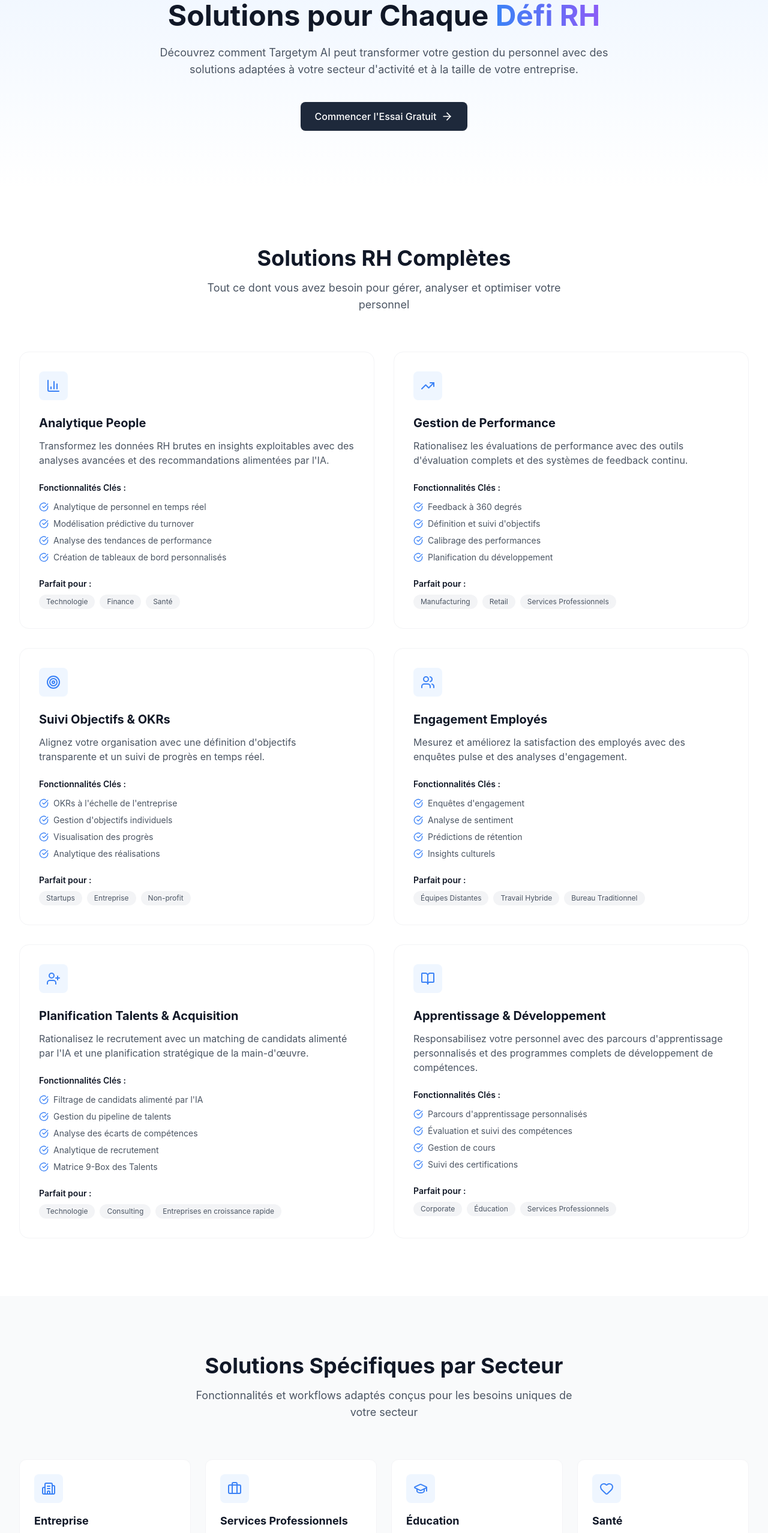
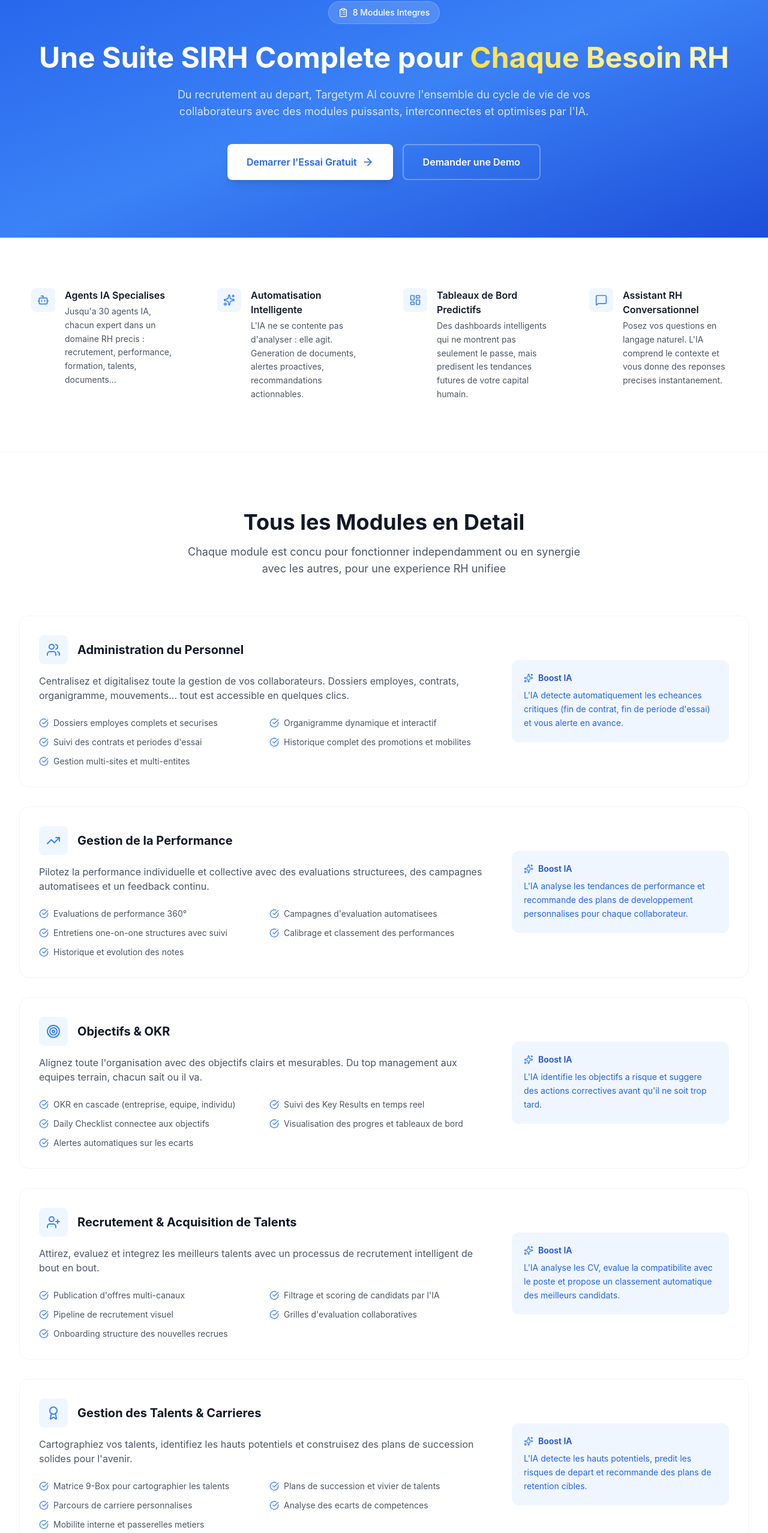
Before and after one commit to Targetym-AI/targetym-website, a Next.js app: page /solutions in a window 1280 px wide. Shown: the part 127-2682 px from the top of the page at 60% size. Built offline with nearby package versions, Linux system fonts and the light colour scheme.

Commit message:
modification page solutions

```diff
--- a/app/solutions/page.tsx
+++ b/app/solutions/page.tsx
@@ -1,205 +1,260 @@
 import Link from 'next/link';
 import {
-  BarChart3,
   TrendingUp,
   Target,
   Users,
   UserPlus,
-  BookOpen,
-  Building2,
-  Briefcase,
   GraduationCap,
-  Heart,
+  FileText,
+  CalendarCheck,
   CheckCircle,
-  ArrowRight
+  ArrowRight,
+  Bot,
+  Sparkles,
+  MessageSquare,
+  Award,
+  ClipboardList,
+  LayoutDashboard
 } from 'lucide-react';
 
-const solutions = [
+const modules = [
   {
-    icon: BarChart3,
-    title: "Analytique People",
-    description: "Transformez les données RH brutes en insights exploitables avec des analyses avancées et des recommandations alimentées par l'IA.",
+    icon: Users,
+    title: "Administration du Personnel",
+    description: "Centralisez et digitalisez toute la gestion de vos collaborateurs. Dossiers employes, contrats, organigramme, mouvements... tout est accessible en quelques clics.",
     features: [
-      "Analytique de personnel en temps réel",
-      "Modélisation prédictive du turnover",
-      "Analyse des tendances de performance",
-      "Création de tableaux de bord personnalisés"
+      "Dossiers employes complets et securises",
+      "Organigramme dynamique et interactif",
+      "Suivi des contrats et periodes d'essai",
+      "Historique complet des promotions et mobilites",
+      "Gestion multi-sites et multi-entites"
     ],
-    sectors: ["Technologie", "Finance", "Santé"]
+    aiFeature: "L'IA detecte automatiquement les echeances critiques (fin de contrat, fin de periode d'essai) et vous alerte en avance."
   },
   {
     icon: TrendingUp,
-    title: "Gestion de Performance",
-    description: "Rationalisez les évaluations de performance avec des outils d'évaluation complets et des systèmes de feedback continu.",
+    title: "Gestion de la Performance",
+    description: "Pilotez la performance individuelle et collective avec des evaluations structurees, des campagnes automatisees et un feedback continu.",
     features: [
-      "Feedback à 360 degrés",
-      "Définition et suivi d'objectifs",
-      "Calibrage des performances",
-      "Planification du développement"
+      "Evaluations de performance 360\u00b0",
+      "Campagnes d'evaluation automatisees",
+      "Entretiens one-on-one structures avec suivi",
+      "Calibrage et classement des performances",
+      "Historique et evolution des notes"
     ],
-    sectors: ["Manufacturing", "Retail", "Services Professionnels"]
+    aiFeature: "L'IA analyse les tendances de performance et recommande des plans de developpement personnalises pour chaque collaborateur."
   },
   {
     icon: Target,
-    title: "Suivi Objectifs & OKRs",
-    description: "Alignez votre organisation avec une définition d'objectifs transparente et un suivi de progrès en temps réel.",
+    title: "Objectifs & OKR",
+    description: "Alignez toute l'organisation avec des objectifs clairs et mesurables. Du top management aux equipes terrain, chacun sait ou il va.",
     features: [
-      "OKRs à l'échelle de l'entreprise",
-      "Gestion d'objectifs individuels",
-      "Visualisation des progrès",
-      "Analytique des réalisations"
+      "OKR en cascade (entreprise, equipe, individu)",
+      "Suivi des Key Results en temps reel",
+      "Daily Checklist connectee aux objectifs",
+      "Visualisation des progres et tableaux de bord",
+      "Alertes automatiques sur les ecarts"
     ],
-    sectors: ["Startups", "Entreprise", "Non-profit"]
-  },
-  {
-    icon: Users,
-    title: "Engagement Employés",
-    description: "Mesurez et améliorez la satisfaction des employés avec des enquêtes pulse et des analyses d'engagement.",
-    features: [
-      "Enquêtes d'engagement",
-      "Analyse de sentiment",
-      "Prédictions de rétention",
-      "Insights culturels"
-    ],
-    sectors: ["Équipes Distantes", "Travail Hybride", "Bureau Traditionnel"]
+    aiFeature: "L'IA identifie les objectifs a risque et suggere des actions correctives avant qu'il ne soit trop tard."
   },
   {
     icon: UserPlus,
-    title: "Planification Talents & Acquisition",
-    description: "Rationalisez le recrutement avec un matching de candidats alimenté par l'IA et une planification stratégique de la main-d'œuvre.",
+    title: "Recrutement & Acquisition de Talents",
+    description: "Attirez, evaluez et integrez les meilleurs talents avec un processus de recrutement intelligent de bout en bout.",
     features: [
-      "Filtrage de candidats alimenté par l'IA",
-      "Gestion du pipeline de talents",
-      "Analyse des écarts de compétences",
-      "Analytique de recrutement",
-      "Matrice 9-Box des Talents"
+      "Publication d'offres multi-canaux",
+      "Filtrage et scoring de candidats par l'IA",
+      "Pipeline de recrutement visuel",
+      "Grilles d'evaluation collaboratives",
+      "Onboarding structure des nouvelles recrues"
     ],
-    sectors: ["Technologie", "Consulting", "Entreprises en croissance rapide"]
+    aiFeature: "L'IA analyse les CV, evalue la compatibilite avec le poste et propose un classement automatique des meilleurs candidats."
   },
   {
-    icon: BookOpen,
-    title: "Apprentissage & Développement",
-    description: "Responsabilisez votre personnel avec des parcours d'apprentissage personnalisés et des programmes complets de développement de compétences.",
+    icon: Award,
+    title: "Gestion des Talents & Carrieres",
+    description: "Cartographiez vos talents, identifiez les hauts potentiels et construisez des plans de succession solides pour l'avenir.",
     features: [
-      "Parcours d'apprentissage personnalisés",
-      "Évaluation et suivi des compétences",
-      "Gestion de cours",
-      "Suivi des certifications"
+      "Matrice 9-Box pour cartographier les talents",
+      "Plans de succession et vivier de talents",
+      "Parcours de carriere personnalises",
+      "Analyse des ecarts de competences",
+      "Mobilite interne et passerelles metiers"
     ],
-    sectors: ["Corporate", "Éducation", "Services Professionnels"]
+    aiFeature: "L'IA detecte les hauts potentiels, predit les risques de depart et recommande des plans de retention cibles."
+  },
+  {
+    icon: GraduationCap,
+    title: "Formation & Developpement",
+    description: "Developpez les competences de vos equipes avec des parcours de formation intelligents et un suivi precis des acquis.",
+    features: [
+      "Catalogue de formations personnalisable",
+      "Parcours d'apprentissage adaptatifs",
+      "Suivi des competences et certifications",
+      "Budget formation et analytique ROI",
+      "Plans de developpement individuels"
+    ],
+    aiFeature: "L'IA recommande les formations les plus pertinentes en fonction des ecarts de competences et des objectifs de carriere."
+  },
+  {
+    icon: CalendarCheck,
+    title: "Conges & Absences",
+    description: "Simplifiez la gestion des conges et absences avec des workflows de validation automatiques et une visibilite totale sur les plannings.",
+    features: [
+      "Demandes de conges en un clic",
+      "Validation multi-niveaux parametrable",
+      "Calendrier d'equipe partage",
+      "Soldes de conges en temps reel",
+      "Rapports d'absenteisme et tendances"
+    ],
+    aiFeature: "L'IA anticipe les periodes de forte absence et alerte les managers pour eviter les sous-effectifs."
+  },
+  {
+    icon: FileText,
+    title: "Documents RH",
+    description: "Generez automatiquement tous vos documents RH officiels en quelques secondes. Fini les modeles Word et les erreurs de saisie.",
+    features: [
+      "Attestations de travail automatiques",
+      "Certificats de travail avec historique de carriere",
+      "Modeles personnalisables par entreprise",
+      "Signature electronique integree",
+      "Archivage securise et conforme"
+    ],
+    aiFeature: "L'IA genere les documents en s'appuyant sur les donnees du dossier employe, sans aucune saisie manuelle."
   }
 ];
 
-const sectors = [
+const aiHighlights = [
   {
-    icon: Building2,
-    title: "Entreprise",
-    subtitle: "500+ employés",
-    description: "Mettez à l'échelle les opérations RH sur des milliers d'employés avec une sécurité et une conformité de niveau entreprise.",
-    features: ["Intégration SSO", "Sécurité Avancée", "Workflows Personnalisés", "Support Dédié"]
+    icon: Bot,
+    title: "Agents IA Specialises",
+    description: "Jusqu'a 30 agents IA, chacun expert dans un domaine RH precis : recrutement, performance, formation, talents, documents..."
   },
   {
-    icon: Briefcase,
-    title: "Services Professionnels",
-    subtitle: "50-500 employés",
-    description: "Optimisez les heures facturables et les relations client avec des analyses RH spécialisées pour les entreprises de services.",
-    features: ["Analytique Projets", "Satisfaction Client", "Suivi d'Utilisation", "Gestion Compétences"]
+    icon: Sparkles,
+    title: "Automatisation Intelligente",
+    description: "L'IA ne se contente pas d'analyser : elle agit. Generation de documents, alertes proactives, recommandations actionnables."
   },
   {
-    icon: GraduationCap,
-    title: "Éducation",
-    subtitle: "Toute taille",
-    description: "Gérez les performances du corps professoral et du personnel avec des solutions adaptées aux institutions éducatives.",
-    features: ["Calendriers Académiques", "Suivi Titularisation", "Analytique Recherche", "Feedback Étudiants"]
+    icon: LayoutDashboard,
+    title: "Tableaux de Bord Predictifs",
+    description: "Des dashboards intelligents qui ne montrent pas seulement le passe, mais predisent les tendances futures de votre capital humain."
   },
   {
-    icon: Heart,
-    title: "Santé",
-    subtitle: "100+ employés",
-    description: "Assurez la conformité et optimisez la planification du personnel avec des outils RH spécifiques à la santé.",
-    features: ["Suivi Conformité", "Gestion Équipes", "Suivi Certifications", "Analytique Sécurité"]
+    icon: MessageSquare,
+    title: "Assistant RH Conversationnel",
+    description: "Posez vos questions en langage naturel. L'IA comprend le contexte et vous donne des reponses precises instantanement."
   }
-];
-
-const integrations = [
-  "Slack", "Teams", "Workday", "BambooHR", "Greenhouse", "Jira"
 ];
 
 export default function SolutionsPage() {
   return (
     <div>
       {/* Hero Section */}
-      <section className="bg-gradient-to-b from-primary-50 to-white pt-16 pb-24">
+      <section className="bg-gradient-to-br from-primary-600 via-primary-500 to-primary-700 pt-16 pb-24">
         <div className="mx-auto max-w-7xl px-4 sm:px-6 lg:px-8 text-center">
-          <h1 className="text-4xl sm:text-5xl font-bold text-gray-900 mb-6">
-            Solutions pour Chaque{' '}
-            <span className="text-transparent bg-clip-text bg-gradient-to-r from-primary-500 to-secondary-500">
-              Défi RH
+          <div className="inline-flex items-center px-4 py-2 bg-white/15 text-white rounded-full text-sm font-medium mb-8 backdrop-blur-sm border border-white/20">
+            <ClipboardList className="w-4 h-4 mr-2" />
+            8 Modules Integres
+          </div>
+          <h1 className="text-3xl sm:text-4xl lg:text-5xl font-bold text-white mb-6">
+            Une Suite SIRH Complete pour{' '}
+            <span className="text-transparent bg-clip-text bg-gradient-to-r from-yellow-300 to-yellow-100">
+              Chaque Besoin RH
             </span>
           </h1>
-          <p className="text-lg text-gray-600 max-w-3xl mx-auto mb-10">
-            Découvrez comment Targetym AI peut transformer votre gestion du personnel
-            avec des solutions adaptées à votre secteur d&apos;activité et à la taille de votre entreprise.
+          <p className="text-lg text-white/80 max-w-3xl mx-auto mb-10">
+            Du recrutement au depart, Targetym AI couvre l&apos;ensemble du cycle de vie
+            de vos collaborateurs avec des modules puissants, interconnectes et optimises par l&apos;IA.
           </p>
+          <div className="flex flex-col sm:flex-row gap-4 justify-center">
             <Link
               href="/login?tab=register"
-            className="inline-flex items-center px-6 py-3 text-base font-medium text-white bg-dark rounded-lg hover:bg-gray-800 transition-colors"
+              className="inline-flex items-center px-8 py-4 text-base font-semibold text-primary-600 bg-white rounded-lg hover:bg-gray-100 transition-colors shadow-lg"
             >
-            Commencer l&apos;Essai Gratuit
+              Demarrer l&apos;Essai Gratuit
               <ArrowRight className="ml-2 w-5 h-5" />
             </Link>
+            <Link
+              href="/contact"
+              className="inline-flex items-center px-8 py-4 text-base font-semibold text-white border-2 border-white/30 rounded-lg hover:bg-white/10 transition-colors"
+            >
+              Demander une Demo
+            </Link>
+          </div>
         </div>
       </section>
 
-      {/* Solutions RH Complètes */}
+      {/* AI Highlights */}
+      <section className="py-16 bg-white border-b border-gray-100">
+        <div className="mx-auto max-w-7xl px-4 sm:px-6 lg:px-8">
+          <div className="grid sm:grid-cols-2 lg:grid-cols-4 gap-6">
+            {aiHighlights.map((item, index) => (
+              <div key={index} className="flex items-start gap-4 p-5">
+                <div className="w-10 h-10 bg-primary-50 rounded-lg flex items-center justify-center flex-shrink-0">
+                  <item.icon className="w-5 h-5 text-primary-500" />
+                </div>
+                <div>
+                  <h3 className="font-semibold text-gray-900 mb-1">{item.title}</h3>
+                  <p className="text-sm text-gray-600 leading-relaxed">{item.description}</p>
+                </div>
+              </div>
+            ))}
+          </div>
+        </div>
+      </section>
+
+      {/* Modules Detail */}
       <section className="py-24 bg-white">
         <div className="mx-auto max-w-7xl px-4 sm:px-6 lg:px-8">
           <div className="text-center mb-16">
             <h2 className="text-3xl sm:text-4xl font-bold text-gray-900 mb-4">
-              Solutions RH Complètes
+              Tous les Modules en Detail
             </h2>
             <p className="text-lg text-gray-600 max-w-2xl mx-auto">
-              Tout ce dont vous avez besoin pour gérer, analyser et optimiser votre personnel
+              Chaque module est concu pour fonctionner independamment ou en synergie
+              avec les autres, pour une experience RH unifiee
             </p>
           </div>
 
-          <div className="grid md:grid-cols-2 gap-8">
-            {solutions.map((solution, index) => (
+          <div className="space-y-8">
+            {modules.map((module, index) => (
               <div
                 key={index}
                 className="p-8 bg-white border border-gray-100 rounded-2xl hover:shadow-lg transition-shadow"
               >
-                <div className="w-12 h-12 bg-primary-50 rounded-lg flex items-center justify-center mb-6">
-                  <solution.icon className="w-6 h-6 text-primary-500" />
+                <div className="grid md:grid-cols-3 gap-8">
+                  <div className="md:col-span-2">
+                    <div className="flex items-center gap-4 mb-4">
+                      <div className="w-12 h-12 bg-primary-50 rounded-lg flex items-center justify-center">
+                        <module.icon className="w-6 h-6 text-primary-500" />
                       </div>
-
-                <h3 className="text-xl font-bold text-gray-900 mb-3">
-                  {solution.title}
+                      <h3 className="text-xl font-bold text-gray-900">
+                        {module.title}
                       </h3>
+                    </div>
                     <p className="text-gray-600 mb-6">
-                  {solution.description}
+                      {module.description}
                     </p>
-
-                <div className="mb-6">
-                  <div className="text-sm font-semibold text-gray-900 mb-3">Fonctionnalités Clés :</div>
-                  <ul className="space-y-2">
-                    {solution.features.map((feature, i) => (
-                      <li key={i} className="flex items-center text-sm text-gray-600">
-                        <CheckCircle className="w-4 h-4 text-primary-500 mr-2 flex-shrink-0" />
+                    <ul className="grid sm:grid-cols-2 gap-3">
+                      {module.features.map((feature, i) => (
+                        <li key={i} className="flex items-start text-sm text-gray-600">
+                          <CheckCircle className="w-4 h-4 text-primary-500 mr-2 flex-shrink-0 mt-0.5" />
                           {feature}
                         </li>
                       ))}
                     </ul>
                   </div>
-
-                <div>
-                  <div className="text-sm font-semibold text-gray-900 mb-2">Parfait pour :</div>
-                  <div className="flex flex-wrap gap-2">
-                    {solution.sectors.map((sector, i) => (
-                      <span key={i} className="px-3 py-1 bg-gray-100 text-gray-600 text-xs rounded-full">
-                        {sector}
-                      </span>
-                    ))}
+                  <div className="flex items-center">
+                    <div className="p-5 bg-primary-50 rounded-xl w-full">
+                      <div className="flex items-center gap-2 mb-2">
+                        <Sparkles className="w-4 h-4 text-primary-500" />
+                        <span className="text-sm font-semibold text-primary-700">Boost IA</span>
+                      </div>
+                      <p className="text-sm text-primary-600 leading-relaxed">
+                        {module.aiFeature}
+                      </p>
+                    </div>
                   </div>
                 </div>
               </div>
@@ -208,81 +263,33 @@ export default function SolutionsPage() {
         </div>
       </section>
 
-      {/* Solutions par Secteur */}
+      {/* CTA */}
       <section className="py-24 bg-gray-50">
         <div className="mx-auto max-w-7xl px-4 sm:px-6 lg:px-8">
-          <div className="text-center mb-16">
-            <h2 className="text-3xl sm:text-4xl font-bold text-gray-900 mb-4">
-              Solutions Spécifiques par Secteur
+          <div className="bg-gradient-to-r from-primary-500 to-secondary-500 rounded-3xl p-12 md:p-16 text-white text-center">
+            <h2 className="text-3xl sm:text-4xl font-bold mb-6">
+              Pret a decouvrir la puissance de Targetym AI ?
             </h2>
-            <p className="text-lg text-gray-600 max-w-2xl mx-auto">
-              Fonctionnalités et workflows adaptés conçus pour les besoins uniques de votre secteur
+            <p className="text-lg text-white/80 max-w-2xl mx-auto mb-8">
+              Testez gratuitement tous les modules et decouvrez comment l&apos;IA peut
+              transformer votre gestion des ressources humaines.
             </p>
-          </div>
-
-          <div className="grid md:grid-cols-2 lg:grid-cols-4 gap-6">
-            {sectors.map((sector, index) => (
-              <div
-                key={index}
-                className="p-6 bg-white rounded-xl border border-gray-100 hover:shadow-lg transition-shadow"
+            <div className="flex flex-col sm:flex-row gap-4 justify-center">
+              <Link
+                href="/login?tab=register"
+                className="inline-flex items-center justify-center px-8 py-4 text-base font-semibold text-primary-600 bg-white rounded-lg hover:bg-gray-100 transition-colors"
               >
-                <div className="w-12 h-12 bg-primary-50 rounded-lg flex items-center justify-center mb-4">
-                  <sector.icon className="w-6 h-6 text-primary-500" />
-                </div>
-
-                <h3 className="text-lg font-bold text-gray-900 mb-1">
-                  {sector.title}
-                </h3>
-                <div className="text-sm text-primary-600 font-medium mb-3">
-                  {sector.subtitle}
-                </div>
-                <p className="text-sm text-gray-600 mb-4">
-                  {sector.description}
-                </p>
-
-                <ul className="space-y-2">
-                  {sector.features.map((feature, i) => (
-                    <li key={i} className="flex items-center text-sm text-gray-600">
-                      <CheckCircle className="w-4 h-4 text-primary-500 mr-2 flex-shrink-0" />
-                      {feature}
-                    </li>
-                  ))}
-                </ul>
-              </div>
-            ))}
+                Commencer Gratuitement
+                <ArrowRight className="ml-2 w-5 h-5" />
+              </Link>
+              <Link
+                href="/contact"
+                className="inline-flex items-center justify-center px-8 py-4 text-base font-semibold text-white border-2 border-white/30 rounded-lg hover:bg-white/10 transition-colors"
+              >
+                Contacter l&apos;Equipe
+              </Link>
             </div>
           </div>
-      </section>
-
-      {/* Intégrations */}
-      <section className="py-24 bg-white">
-        <div className="mx-auto max-w-7xl px-4 sm:px-6 lg:px-8 text-center">
-          <h2 className="text-3xl sm:text-4xl font-bold text-gray-900 mb-4">
-            Intégrations Transparentes
-          </h2>
-          <p className="text-lg text-gray-600 max-w-2xl mx-auto mb-12">
-            Connectez-vous avec vos outils et workflows existants. Targetym AI
-            s&apos;intègre avec plus de 50 plateformes populaires.
-          </p>
-
-          <div className="flex flex-wrap justify-center gap-4 mb-10">
-            {integrations.map((integration, index) => (
-              <div
-                key={index}
-                className="px-6 py-3 bg-gray-50 rounded-lg border border-gray-200 text-gray-700 font-medium"
-              >
-                {integration}
-              </div>
-            ))}
-          </div>
-
-          <Link
-            href="/integrations"
-            className="inline-flex items-center px-6 py-3 text-base font-medium text-white bg-dark rounded-lg hover:bg-gray-800 transition-colors"
-          >
-            Voir Toutes les Intégrations
-            <ArrowRight className="ml-2 w-5 h-5" />
-          </Link>
         </div>
       </section>
     </div>
```
Lines whose indentation alone changed are shown as unchanged.
